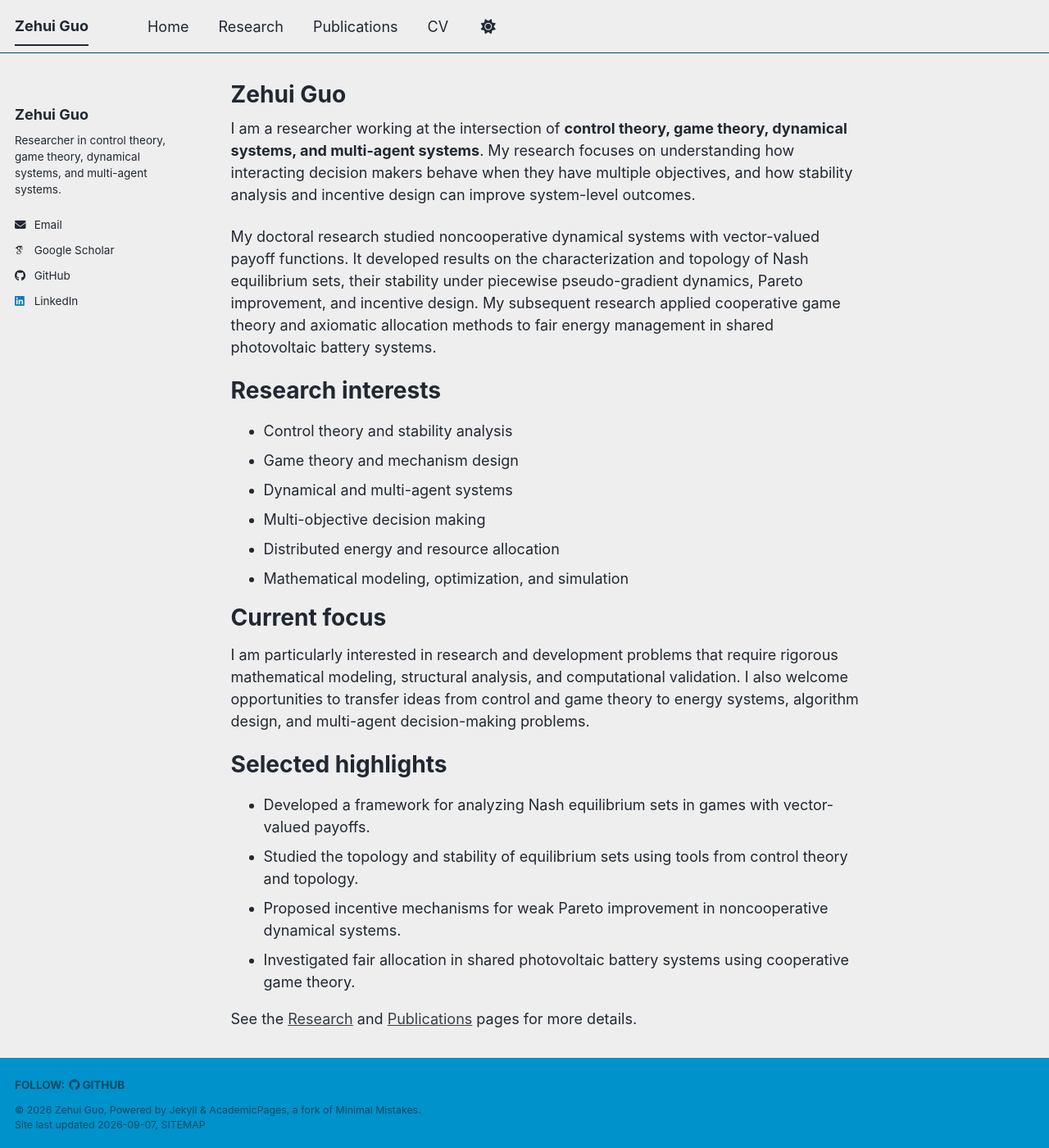
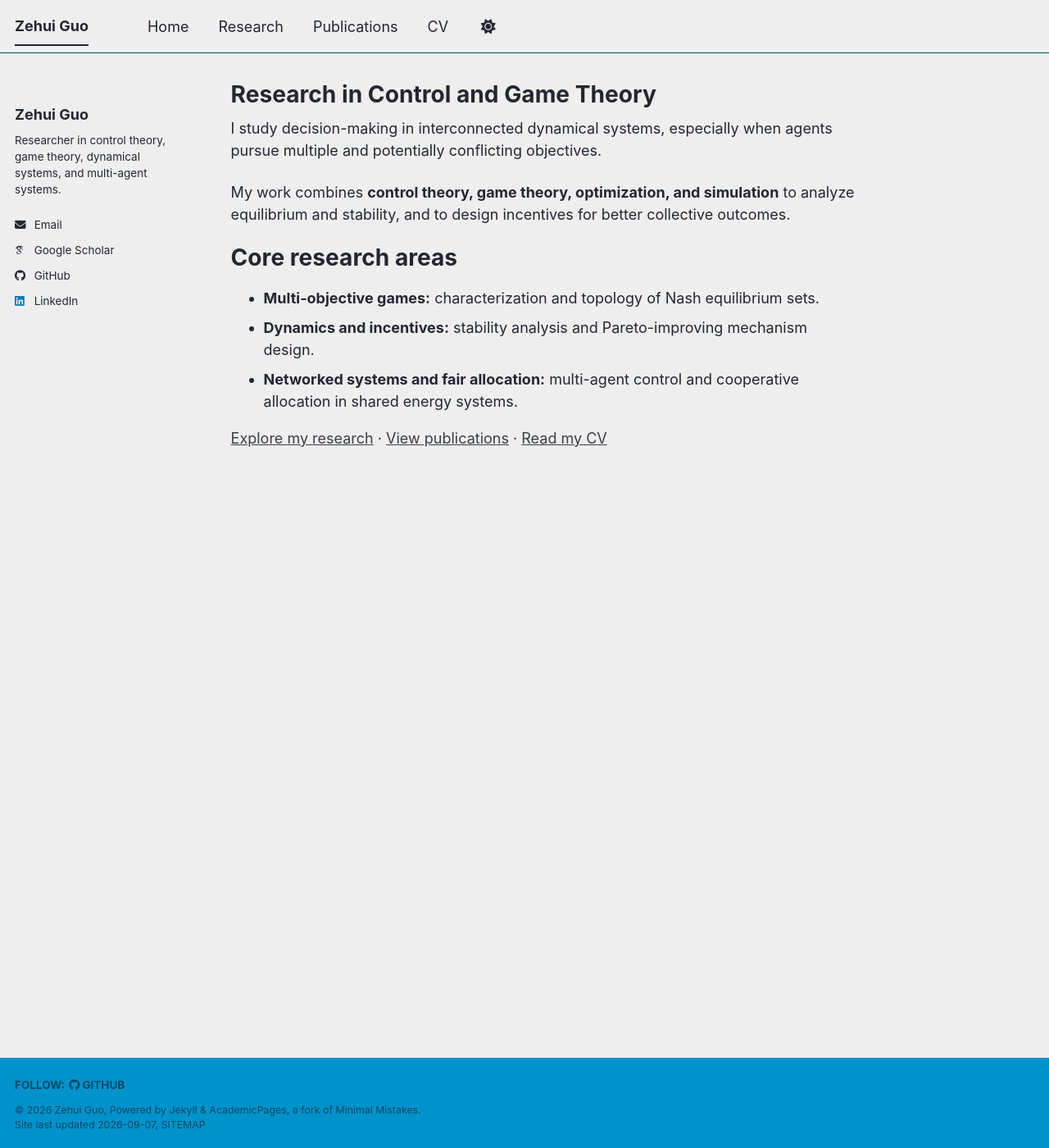
Before and after one commit to ZehGuo/ZehGuo.github.io, a Jekyll site: the page built from _pages/about.md, in a window 1280 px wide and 1400 px high. Shown: the whole window at 82% size. Built offline with Jekyll 4.4.1, drawn with Linux system fonts in a browser that asks for light colours; some web fonts are replaced; a script bundle is joined from its source files by our own code; library files that are not in the unit come from our copies.

Commit message:
Simplify the homepage and publication

```diff
--- a/_config.yml
+++ b/_config.yml
@@ -252,7 +252,7 @@ defaults:
       type: publications
     values:
       layout: single
-      author_profile: true
+      author_profile: false
       share: false
       comments: false
 
--- a/_pages/about.md
+++ b/_pages/about.md
@@ -1,37 +1,21 @@
 ---
 permalink: /
-title: "Zehui Guo"
+title: "Research in Control and Game Theory"
 author_profile: true
 redirect_from:
   - /about/
   - /about.html
 ---
 
-I am a researcher working at the intersection of **control theory, game theory, dynamical systems, and multi-agent systems**. My research focuses on understanding how interacting decision makers behave when they have multiple objectives, and how stability analysis and incentive design can improve system-level outcomes.
+I study decision-making in interconnected dynamical systems, especially when agents pursue multiple and potentially conflicting objectives.
 
-My doctoral research studied noncooperative dynamical systems with vector-valued payoff functions. It developed results on the characterization and topology of Nash equilibrium sets, their stability under piecewise pseudo-gradient dynamics, Pareto improvement, and incentive design. My subsequent research applied cooperative game theory and axiomatic allocation methods to fair energy management in shared photovoltaic battery systems.
+My work combines **control theory, game theory, optimization, and simulation** to analyze equilibrium and stability, and to design incentives for better collective outcomes.
 
-Research interests
+Core research areas
 ======
 
-- Control theory and stability analysis
-- Game theory and mechanism design
-- Dynamical and multi-agent systems
-- Multi-objective decision making
-- Distributed energy and resource allocation
-- Mathematical modeling, optimization, and simulation
+- **Multi-objective games:** characterization and topology of Nash equilibrium sets.
+- **Dynamics and incentives:** stability analysis and Pareto-improving mechanism design.
+- **Networked systems and fair allocation:** multi-agent control and cooperative allocation in shared energy systems.
 
-Current focus
-======
-
-I am particularly interested in research and development problems that require rigorous mathematical modeling, structural analysis, and computational validation. I also welcome opportunities to transfer ideas from control and game theory to energy systems, algorithm design, and multi-agent decision-making problems.
-
-Selected highlights
-======
-
-- Developed a framework for analyzing Nash equilibrium sets in games with vector-valued payoffs.
-- Studied the topology and stability of equilibrium sets using tools from control theory and topology.
-- Proposed incentive mechanisms for weak Pareto improvement in noncooperative dynamical systems.
-- Investigated fair allocation in shared photovoltaic battery systems using cooperative game theory.
-
-See the [Research](/research/) and [Publications](/publications/) pages for more details.
+[Explore my research](/research/) · [View publications](/publications/) · [Read my CV](/cv/)
--- a/_pages/publications.html
+++ b/_pages/publications.html
@@ -2,7 +2,7 @@
 layout: archive
 title: "Publications"
 permalink: /publications/
-author_profile: true
+author_profile: false
 ---
 
 {% if site.author.googlescholar %}
```
Also changed, not shown: _includes/archive-single.html (+6 -2 lines), _pages/cv.md (+1 -1 lines), _pages/research.md (+1 -1 lines).
